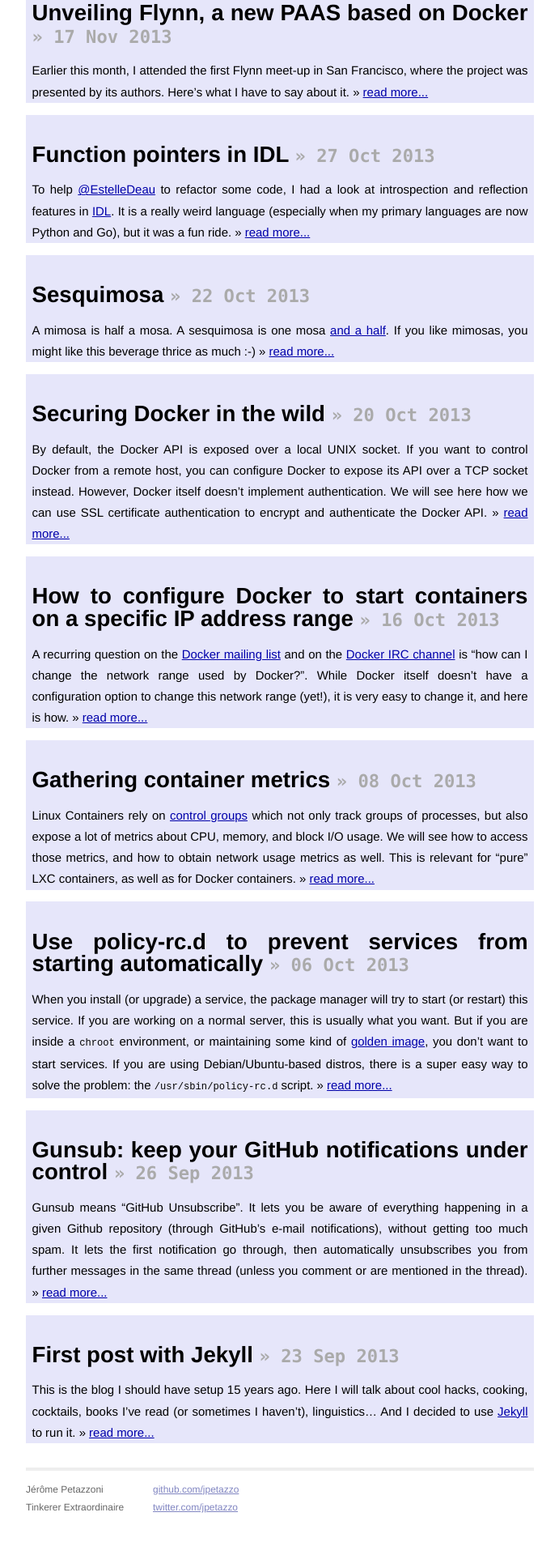
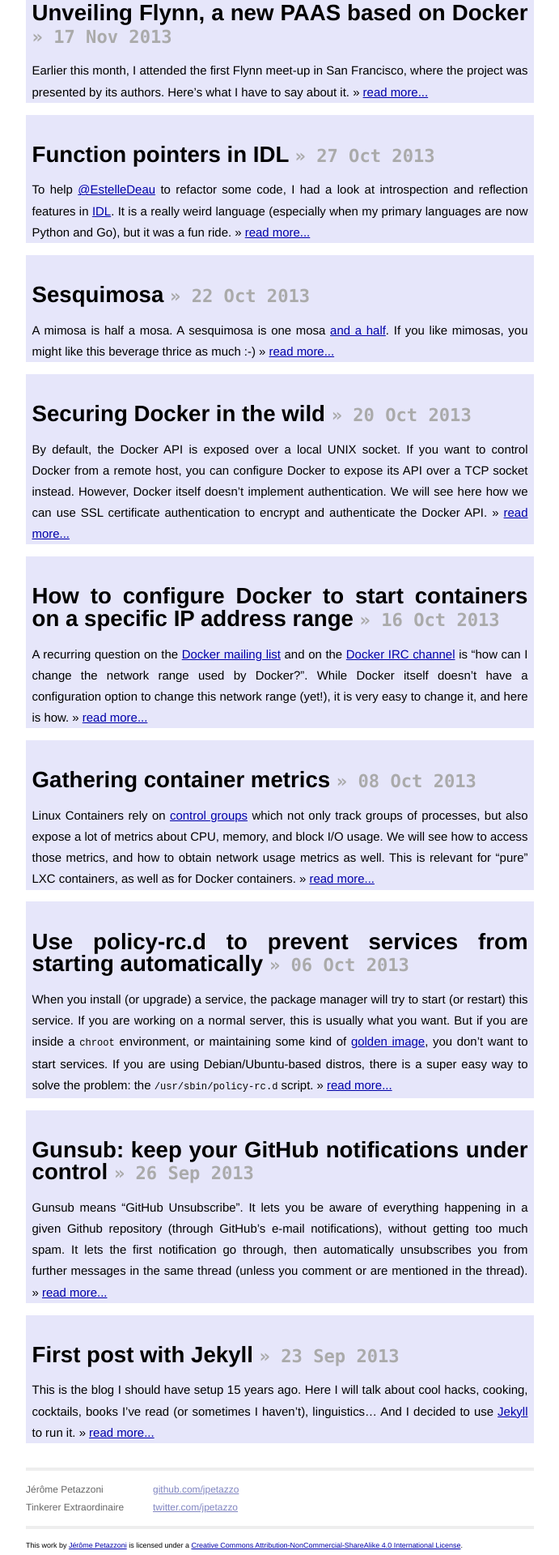
Before and after one commit to jpetazzo/jpetazzo.github.io, a Jekyll site: the page built from index.html, in a window 1280 px wide. Shown: the part 1631-3551 px from the top of the page at 81% size, without its empty margins (294-985 px from the left). Built offline with Jekyll 4.4.1, drawn with Linux system fonts in a browser that asks for light colours; Markdown is read by kramdown in place of the engine named in the settings; before the commit the page ends 3515 px from its top, so only the background shows below that.

Commit message:
Add Creative Commons license

```diff
--- a/_layouts/default.html
+++ b/_layouts/default.html
@@ -37,8 +37,11 @@
                 <a href="https://twitter.com/jpetazzo">twitter.com/jpetazzo</a><br />
               </p>
             </div>
-          </div>
-        </div>
-
+	  </div>
+	  <div class="cc">
+	  <!--<a rel="license" href="http://creativecommons.org/licenses/by-nc-sa/4.0/"><img alt="Creative Commons License" style="border-width:0" src="https://i.creativecommons.org/l/by-nc-sa/4.0/88x31.png" /></a>-->
+	  <p>This <span xmlns:dct="http://purl.org/dc/terms/" href="http://purl.org/dc/dcmitype/Text" rel="dct:type">work</span> by <a xmlns:cc="http://creativecommons.org/ns#" href="http://jpetazzo.github.io/" property="cc:attributionName" rel="cc:attributionURL">Jérôme Petazzoni</a> is licensed under a <a rel="license" href="http://creativecommons.org/licenses/by-nc-sa/4.0/">Creative Commons Attribution-NonCommercial-ShareAlike 4.0 International License</a>.</p>
+	  </div>
+	</div>
     </body>
 </html>
--- a/css/main.css
+++ b/css/main.css
@@ -123,8 +123,14 @@
   font-size: 80%;
   color: #666;
   border-top: 4px solid #eee;
+  border-bottom: 4px solid #eee;
   margin-top: 2em;
   overflow: hidden;
+}
+
+.site .cc {
+    font-size: 60%;
+    colo: #666;
 }
 
 .site .footer .contact {
```
